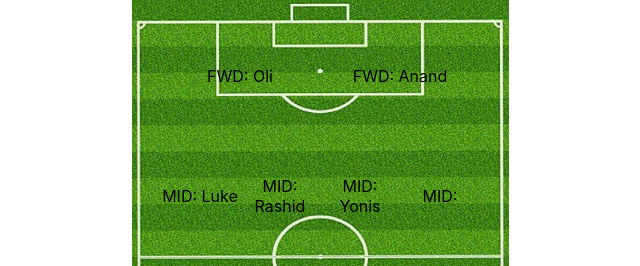
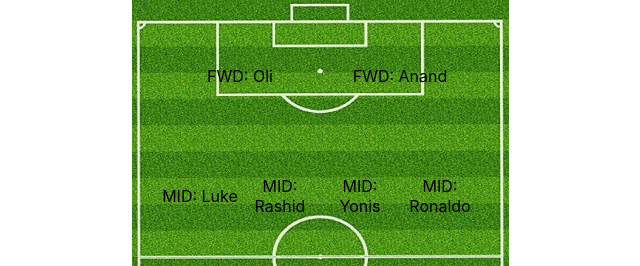
Before and after one commit to olivrrrrr/bnta-capstone-project, a React (Create React App) app in the folder client-side/: page /adminpage in a window 1280 px wide. Shown: the top 266 px of the page, without its empty margins (320-960 px from the left). Built offline with nearby package versions, Linux system fonts and the light colour scheme; no server answers.

Commit message:
useEffect added to extract player data

```diff
--- a/client-side/src/components/Field.js
+++ b/client-side/src/components/Field.js
@@ -1,26 +1,31 @@
-import React from 'react'
-import pitch from '../assets/pitch.png'
+import {React,useState,useEffect} from 'react'
+import field from '../assets/pitch.png'
 
 function Field() {
 
+    const [players, setPlayers] = useState([]);
 
-    // useEffect(()=>{
+    useEffect(()=>{
+        fetch("http://localhost:8080/api/v1/players/allPlayer")
+        .then(resp=>resp)
+        .then(data=>setPlayers(data))
+    },[])
 
-    // },[])
+    console.log(players)
 
-    const players = {
+    const pitch = {
         FWD: ["Oli","Anand"],
-        MID: ["Luke","Rashid","Yonis", null],
+        MID: ["Luke","Rashid","Yonis", "Ronaldo"],
         DEF: [null,null,null, null],
         GK:  [null]
     }
 
     return (
         <div>
-            <img src={pitch} sytle={{}}/>
-            {Object.entries(players).map(([key,val])=><p style={{display: "flex", justifyContent:"space-between", height: "120px" , marginTop:"7em",width: "25%", position:"relative", top: 0, alignItems:"center",margin: "0 auto"}}>{
-                players[key].map(n => <p style={{width: "100%", textAlign:"center", position: "relative", bottom:"500px"}}>{key}: {n}</p>)
-            }</p>)}
+            <img src={field} sytle={{}}/>
+            {Object.entries(pitch).map(([key,val])=><div key={val} style={{display: "flex", justifyContent:"space-between", height: "120px" , marginTop:"7em",width: "25%", position:"relative", top: 0, alignItems:"center",margin: "0 auto"}}>{
+                pitch[key].map((player,i) => <p key={i} style={{width: "100%", textAlign:"center", position: "relative", bottom:"500px"}}>{key}: {player}</p>)
+            }</div>)}
         </div>
     )
 }
```
